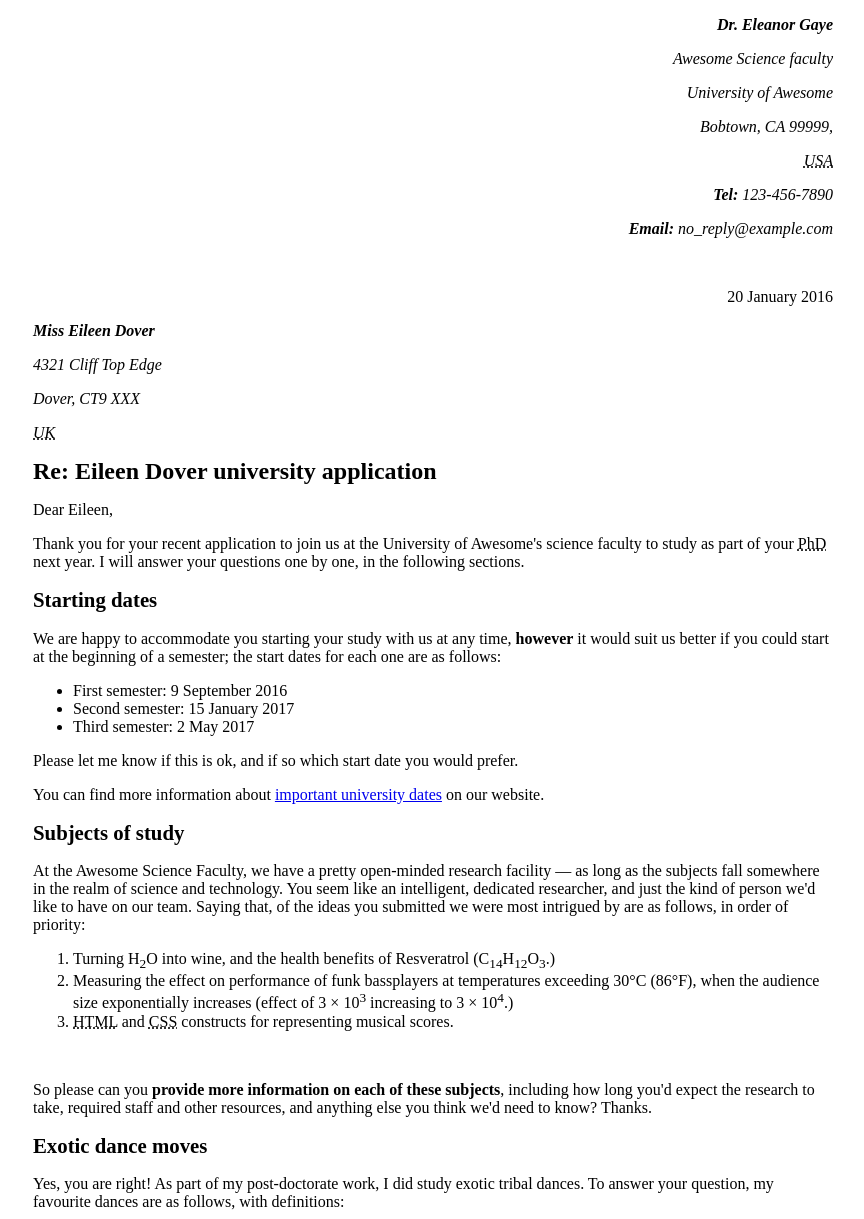
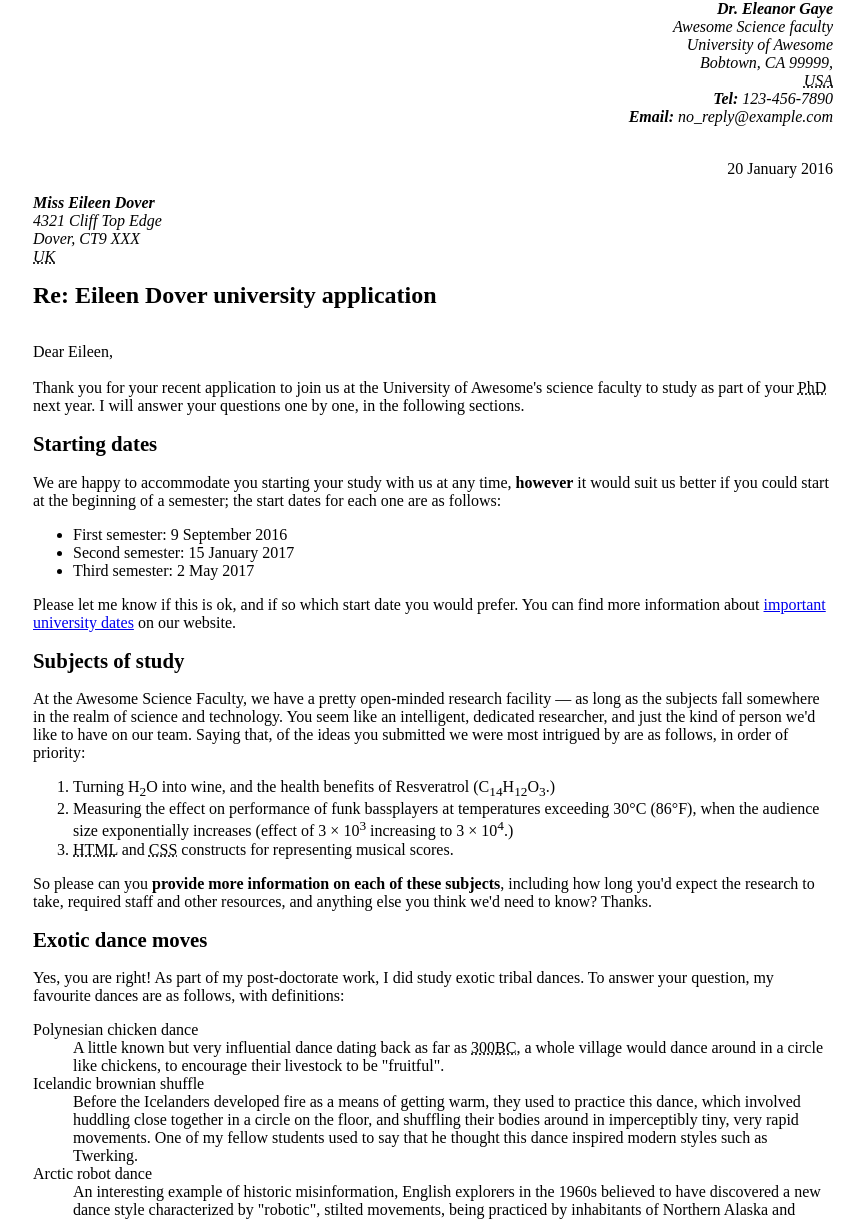
Before and after one commit to Hayden-heaslip/Hayden-heaslip.github.io, a plain HTML site: page lab 1/part 1/index letter thing.html in a window 1280 px wide. Shown: the top 1219 px of the page, without its empty margins (207-1071 px from the left). Drawn offline with Linux system fonts and the light colour scheme.

Commit message:
threw my code in the validator and finalized the code

```diff
--- a/lab 1/part 1/index letter thing.html
+++ b/lab 1/part 1/index letter thing.html
@@ -32,60 +32,60 @@ div {
 
 <div>
 
-<p><i><b>Dr. Eleanor Gaye</b></i></p>
-<p><i>Awesome Science faculty</i></p>
-<p><i>University of Awesome</i></p>
-<p class="sender-column"><address>Bobtown, CA 99999,</address>
-<p><i><abbr title = "United States of America">USA</abbr></i></p>
-<p><i><b>Tel:</b> 123-456-7890</i></p>
-<p><i><b>Email:</b> no_reply@example.com</i></p>
+<i><b>Dr. Eleanor Gaye</b></i><br>
+<i>Awesome Science faculty</i><br>
+<i>University of Awesome</i>
+<address>Bobtown, CA 99999,</address>
+<i><abbr title = "United States of America">USA</abbr></i><br>
+<i><b>Tel:</b> 123-456-7890</i><br>
+<i><b>Email:</b> no_reply@example.com</i><br>
 
 <br>
-<p class="sender-column">20 January 2016</p>
+<p class="sender-column">20 January 2016<br>
 </div>
 
-<i><b>Miss Eileen Dover</b></i>
-<address><p>4321 Cliff Top Edge</p>
-<p>Dover, CT9 XXX</p></address>
-<p><i><abbr title = "United Kingdom">UK</abbr></i></p>
+<i><b>Miss Eileen Dover</b></i><br>
+<address>4321 Cliff Top Edge<br>
+Dover, CT9 XXX</address>
+<i><abbr title = "United Kingdom">UK</abbr></i><br>
 
 
-<h1>Re: Eileen Dover university application</h1>
+<h1>Re: Eileen Dover university application</h1><br>
 
-<p>Dear Eileen,</p>
+Dear Eileen,<br><br>
 
-<p>Thank you for your recent application to join us at the University of Awesome's science faculty to study as part of your <abbr title = "Doctor of Philosophy">PhD</abbr> next year. I will answer your questions one by one, in the following sections.</p>
+Thank you for your recent application to join us at the University of Awesome's science faculty to study as part of your <abbr title = "Doctor of Philosophy">PhD</abbr> next year. I will answer your questions one by one, in the following sections.<br>
 
 <h2>Starting dates</h2>
 
-<p>We are happy to accommodate you starting your study with us at any time, <b>however</b> it would suit us better if you could start at the beginning of a semester; the start dates for each one are as follows:</p>
+We are happy to accommodate you starting your study with us at any time, <b>however</b> it would suit us better if you could start at the beginning of a semester; the start dates for each one are as follows:<br>
 <ul>
 <li>First semester: <time datetime = "2016-09-09">9 September 2016</time></li>
 <li>Second semester: 15 January 2017</li>
 <li>Third semester: 2 May 2017</li>
 </ul>
-<p>Please let me know if this is ok, and if so which start date you would prefer.</p>
+Please let me know if this is ok, and if so which start date you would prefer.
 
-<p>You can find more information about <a href = "http://example.com" title = "University of Awesome's location for dates">important university dates</a> on our website.</p>
+You can find more information about <a href = "http://example.com" title = "University of Awesome's location for dates">important university dates</a> on our website.<br>
 
 
 <h2>Subjects of study</h2>
 
-<p>At the Awesome Science Faculty, we have a pretty open-minded research facility — as long as the subjects fall somewhere in the realm of science and technology. You seem like an intelligent, dedicated researcher, and just the kind of person we'd like to have on our team. Saying that, of the ideas you submitted we were most intrigued by are as follows, in order of priority:</p>
+At the Awesome Science Faculty, we have a pretty open-minded research facility — as long as the subjects fall somewhere in the realm of science and technology. You seem like an intelligent, dedicated researcher, and just the kind of person we'd like to have on our team. Saying that, of the ideas you submitted we were most intrigued by are as follows, in order of priority:<br>
 
 <ol>
 
 <li>Turning H<sub>2</sub>O into wine, and the health benefits of Resveratrol (C<sub>14</sub>H<sub>12</sub>O<sub>3</sub>.)</li>
 <li>Measuring the effect on performance of funk bassplayers at temperatures exceeding 30°C (86°F), when the audience size exponentially increases (effect of 3 × 10<sup>3</sup> increasing to 3 × 10<sup>4</sup>.)</li>
 <li><abbr title = "Hypertext Markup Language">HTML</abbr> and <abbr title = "Cascading Style Sheets">CSS</abbr> constructs for representing musical scores.</li>
-</ol><br>
+</ol>
 
-<p>So please can you <b>provide more information on each of these subjects</b>, including how long you'd expect the research to take, required staff and other resources, and anything else you think we'd need to know? Thanks.</p>
+So please can you <b>provide more information on each of these subjects</b>, including how long you'd expect the research to take, required staff and other resources, and anything else you think we'd need to know? Thanks.<br>
 
 
 <h2>Exotic dance moves</h2>
 
-<p>Yes, you are right! As part of my post-doctorate work, I did study exotic tribal dances. To answer your question, my favourite dances are as follows, with definitions:</p>
+Yes, you are right! As part of my post-doctorate work, I did study exotic tribal dances. To answer your question, my favourite dances are as follows, with definitions:<br>
 <dl>
 <dt>Polynesian chicken dance</dt>
 <dd>A little known but very influential dance dating back as far as <abbr title = "300 Before Christ">300BC</abbr>, a whole village would dance around in a circle like chickens, to encourage their livestock to be "fruitful".</dd>
@@ -94,10 +94,10 @@ div {
 <dt>Arctic robot dance</dt>
 <dd>An interesting example of historic misinformation, English explorers in the 1960s believed to have discovered a new dance style characterized by "robotic", stilted movements, being practiced by inhabitants of Northern Alaska and Canada. Later on however it was discovered that they were just moving like this because they were really cold.<dd>
 </dl>
-<p>For more of my research, see my <a href = "http://example.com" title = "Eileen Dover's reaserch page for exotic dances">exotic dance research page. </a></p>
+For more of my research, see my <a href = "http://example.com" title = "Eileen Dover's reaserch page for exotic dances">exotic dance research page. </a><br><br>
 
-<p>Yours sincerely,</p>
-<p>Dr Eleanor Gaye</p>
+Yours sincerely,<br><br>
+Dr Eleanor Gaye<br><br>
 
 University of Awesome motto: <q>Be awesome to each other.</q> -- <i>The memoirs of Bill S Preston, <abbr title = "Esquire">Esq</abbr></i>
 </body>
```
